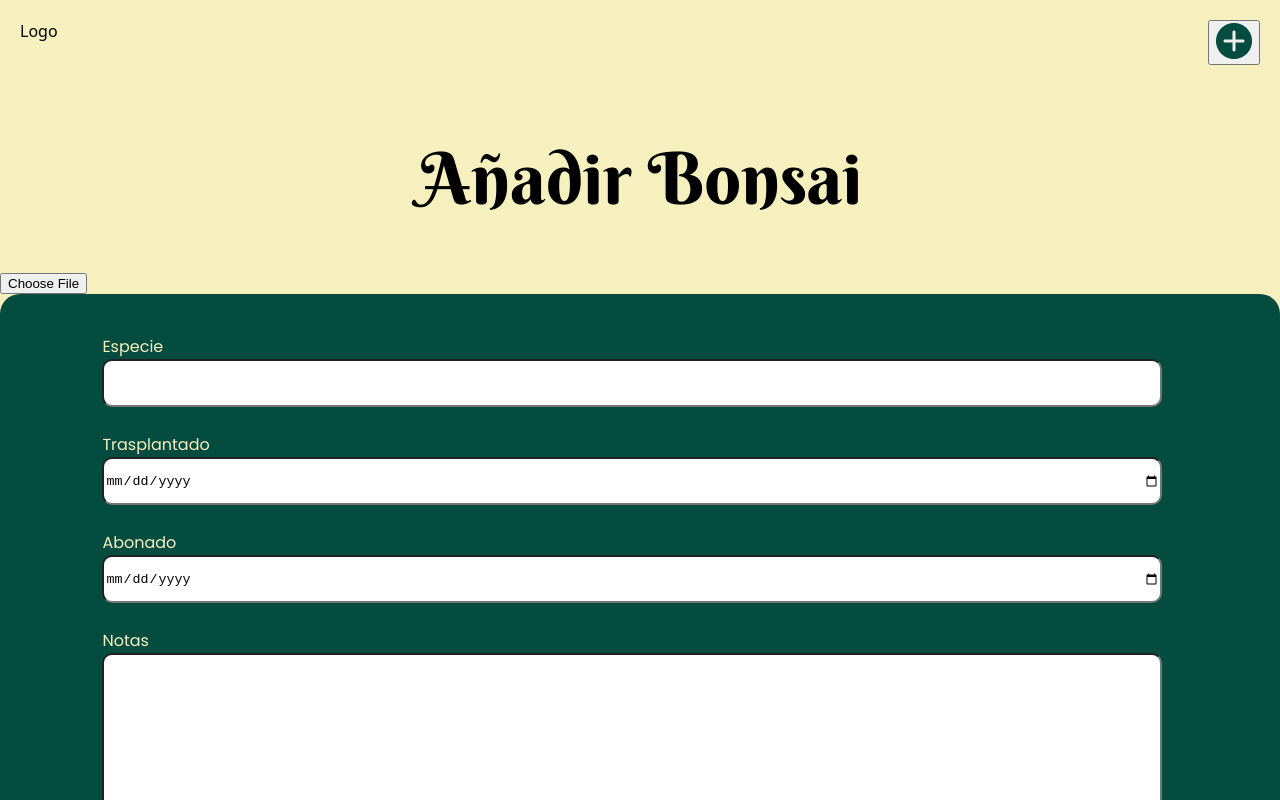
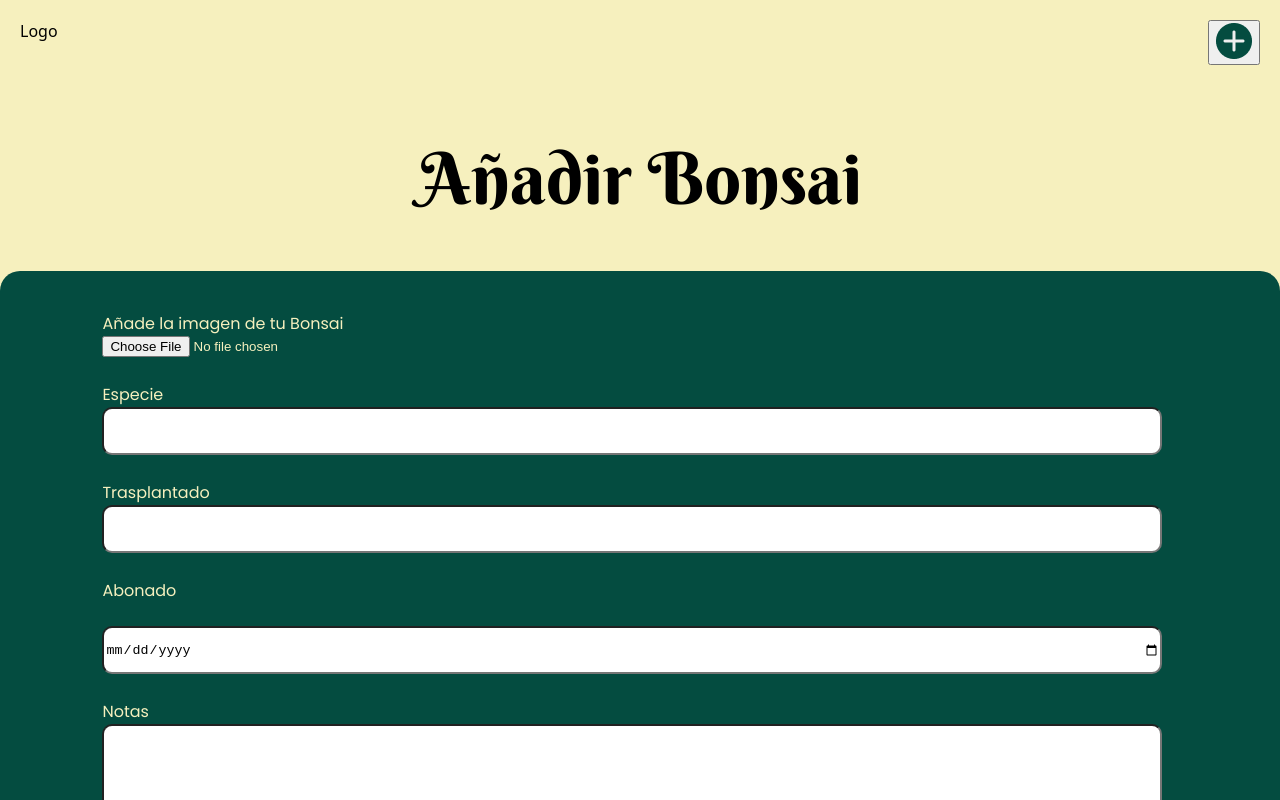
Before and after one commit to Nho89/bons-app-gallery, a React (Vite) app: page /create in a window 1280 px wide. Shown: the top 800 px of the page. Built offline with nearby package versions, Linux system fonts and the light colour scheme.

Commit message:
Create with Method POST

```diff
--- a/src/pages/create/Create.jsx
+++ b/src/pages/create/Create.jsx
@@ -1,36 +1,41 @@
 import React from 'react'
 import {useForm} from  'react-hook-form'
-/* import {useHistory, useNavigate} from 'react-router-dom'*/
-import axios from 'axios'
 import { postData } from '../../services/bonsaisServe'
 import './Create.css'
 import Add from '../../components/Add'
 
 const Create = () => {
-      const { register, handleSubmit, reset } = useForm()
-      const onSubmit = async (data) =>{
+  const { handleSubmit, register, errors} = useForm()
 
-      }
+  const bonsais = (data) =>{
+    postData(data)
+  }
 
 // const mockup =`http://localhost:3000/${bonsais}`
+
   return (
     <>
 
     <h1 className='title-bonsais'>Añadir Bonsai</h1>
     {/* <img src={mockup} alt="Mockup de los bonsais que va a subir el usuario" />  */}
-    <div>
-      <input type="file" style={{color: "transparent"}} id="image" required/><br/>
-    </div>
 
-    <form className='container-form'>
+    <form className='container-form' onSubmit={handleSubmit(bonsais)}>
+
+      <label htmlFor="image"><img src="" alt="" />Añade la imagen de tu Bonsai</label>
+      <input type="file" {...register("image")} /> <br />
+
       <label htmlFor="especie">Especie </label>
-      <input className="label-form" type="text" name="especie" required/><br/>
-      <label htmlFor="date-trasp">Trasplantado </label>
-      <input className="label-form" type="date" name="date-transp"/><br />
-      <label htmlFor="date-abonado" required>Abonado </label>
-      <input className="label-form" type="date" /><br />
+      <input className="label-form" type='text' {...register("especie", { required: true })} required/><br/>
+
+      <label htmlFor="trasplantado">Trasplantado</label>
+      <input className="label-form" id='trasplantado' {...register("trasplantado", { required: true })} required /><br />
+
+      <label className="label-form" htmlFor="abonado" required>Abonado</label>
+      <input className="label-form" name="abonado" id="abonado" {...register("abonado")} required type="date" /><br />
+
       <label htmlFor="notas">Notas</label>
-      <input className="label-form-notas" type="text" name="notas" placeholder=""/>
+      <input className="label-form-notas" type="text" name="notas" id="notas" {...register("notas")} placeholder=""/>
+
     </form>
     <Add/>
     </>
```
